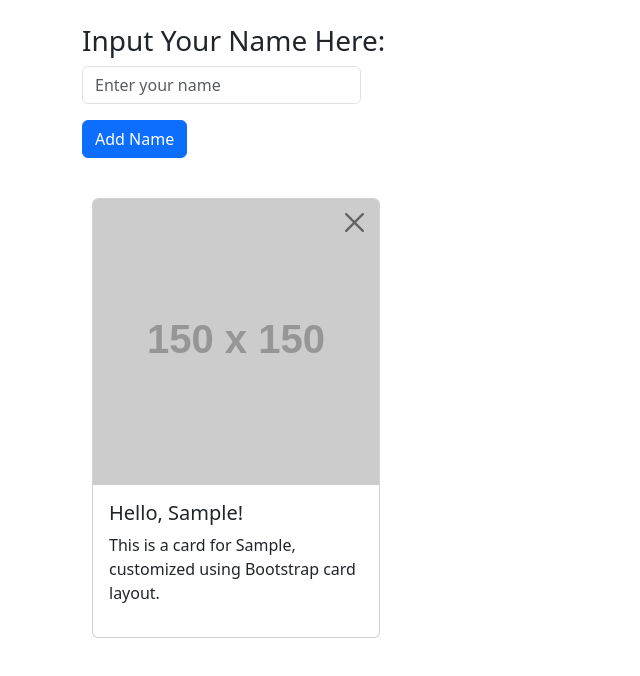
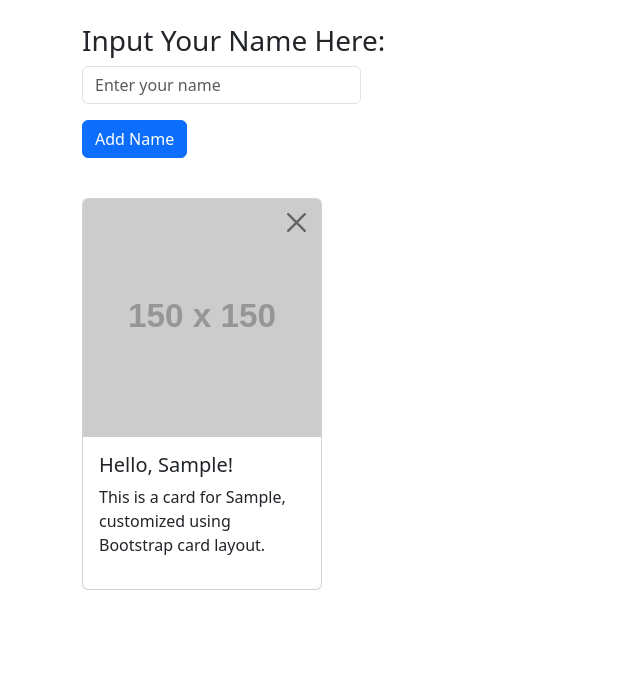
Before and after one commit to D3VIDE/tekweb-boc, a plain HTML site: page index.html in a window 1280 px wide. Both pictures are taken after typing "Sample" into the empty fields and a click on the button "Add Name". Shown: the whole page, without its empty margins (0-640 px from the left). Drawn offline with nearby package versions, Linux system fonts and the light colour scheme; placeholder pictures from the web are drawn by us.

Commit message:
perbaikan kecil

```diff
--- a/style.css
+++ b/style.css
@@ -1,8 +1,8 @@
       /* Custom styling for the card */
       .custom-card {
-        width: 18rem;
+        width: 15rem;
         position: relative;
-        margin: 10px;
+        margin: 0px;
       }
       /* Close button styling */
       .btn-close {
```
Also changed, not shown: index.html (+0 -2 lines).
